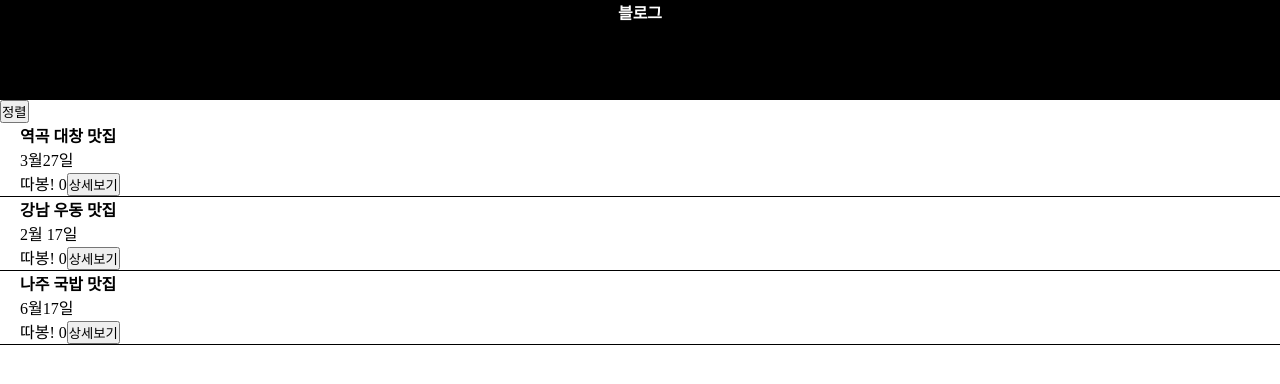
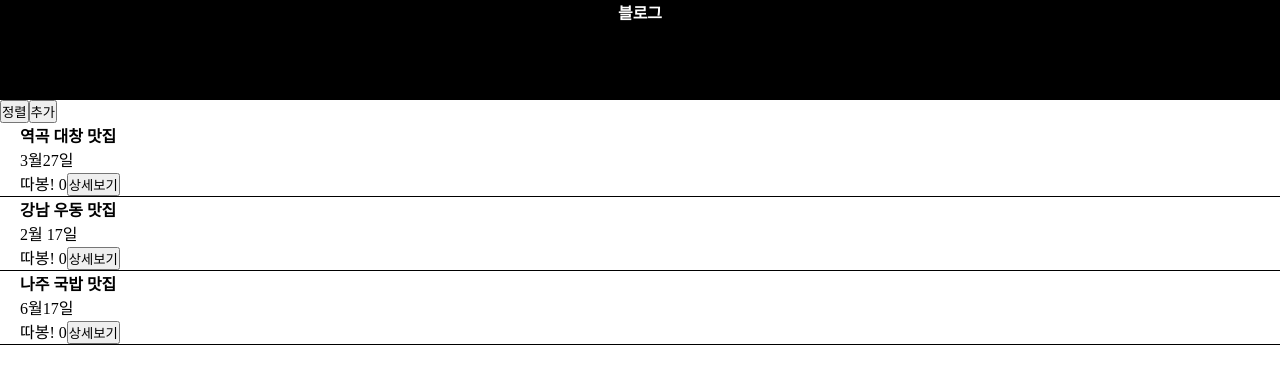
Before and after one commit to junyoungNA/type-todo, a React (Create React App) app: page / in a window 1280 px wide. Shown: the top 384 px of the page. Built offline with nearby package versions, Linux system fonts and the light colour scheme.

Commit message:
추가 state 비우기 처리

```diff
--- a/src/App.tsx
+++ b/src/App.tsx
@@ -13,18 +13,22 @@ function App(): JSX.Element {
   ]);
   const [modalNum, setModalNum] = useState(-1);
   const [isModify, setIsModify] = useState(false);
+  const [isAdd, setIsAdd] = useState(false);
 
-  const [inputs, setInputs, onChangeInputs] = useInputs();
+  const [inputs, setInputs, onChangeInputs, clearInputs] = useInputs();
   const { title, date, detail } = inputs;
 
   useEffect(() => {
-    if (modalNum === -1) return;
+    if (modalNum === -1) {
+      clearInputs();
+      return;
+    }
     setInputs({
       title: place[modalNum].title,
       date: place[modalNum].date,
       detail: place[modalNum].detail,
     });
-  }, [modalNum]);
+  }, [modalNum, isModify]);
 
   const onLike = useCallback(
     (index: number): void => {
@@ -39,12 +43,24 @@ function App(): JSX.Element {
     setPlace([...place.sort((a, b) => a.title.localeCompare(b.title))]);
   };
 
+  const onIsAdd = (): void => {
+    setModalNum(-1);
+    setIsModify(false);
+    setIsAdd(true);
+  };
+
+  const onAdd = (): void => {
+    const newData = { title, date, detail, like: 0 };
+    setPlace([...place, newData]);
+  };
+
   return (
     <div className="App">
       <div className="black-nav">
         <h4>블로그</h4>
       </div>
       <button onClick={onSort}>정렬</button>
+      <button onClick={onIsAdd}>추가</button>
       {place.map((item, index) => (
         <List
           key={index}
@@ -66,6 +82,7 @@ function App(): JSX.Element {
           like={place[modalNum].like}
           onLike={onLike}
           setIsModify={setIsModify}
+          setIsAdd={setIsAdd}
         />
       )}
       {isModify && (
@@ -81,6 +98,15 @@ function App(): JSX.Element {
           onChangeInput={onChangeInputs}
         />
       )}
+      {isAdd && (
+        <div className="modal">
+          <input value={title} name="title" onChange={onChangeInputs} />
+          <input value={date} name="date" onChange={onChangeInputs} />
+          <textarea value={detail} name="detail" onChange={onChangeInputs} />
+          <button onClick={onAdd}>완료</button>
+          <button onClick={() => setIsAdd(false)}>취소</button>
+        </div>
+      )}
     </div>
   );
 }
--- a/src/component/Modal.tsx
+++ b/src/component/Modal.tsx
@@ -8,6 +8,7 @@ const Modal: React.FC<ModalTypes> = ({
   like,
   onLike,
   setIsModify,
+  setIsAdd,
 }) => {
   return (
     <div className="modal">
@@ -24,6 +25,7 @@ const Modal: React.FC<ModalTypes> = ({
       <button
         onClick={() => {
           setIsModify(true);
+          setIsAdd(false);
         }}
       >
         수정하기
--- a/src/component/Modify.tsx
+++ b/src/component/Modify.tsx
@@ -20,6 +20,7 @@ const ModifyModal: React.FC<ModifyModalTypes> = ({
       like,
     };
     setPlace([...copy]);
+    setIsModify(false);
   };
 
   const onCancleModify = () => {
--- a/src/hooks/useInputs.ts
+++ b/src/hooks/useInputs.ts
@@ -21,5 +21,13 @@ export const useInputs = (): any => {
       [name]: value,
     });
   };
-  return [inputs, setInputs, onChangeInput];
+
+  const clearInputs = (): void => {
+    setInputs({
+      title: '',
+      date: '',
+      detail: '',
+    });
+  };
+  return [inputs, setInputs, onChangeInput, clearInputs];
 };
--- a/src/types.ts
+++ b/src/types.ts
@@ -21,6 +21,7 @@ export interface ModalTypes {
   date: string;
   like: number;
   setIsModify: (isModify: boolean) => void;
+  setIsAdd: (isAdd: boolean) => void;
   onLike: (index: number) => void;
 }
 
```
